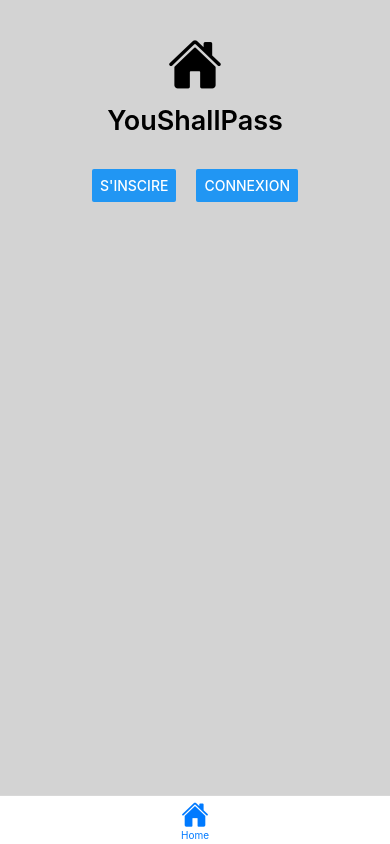
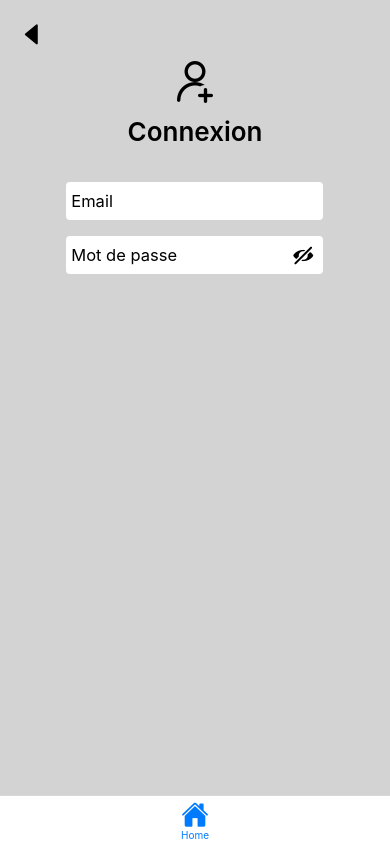
Before and after one commit to TheoSoko/passwordManager-React-Native, a React Native app: screen /Login in a window 390 px wide. Built offline with nearby package versions, Linux system fonts and the light colour scheme.

Commit message:
Ecran de connexion, connexion à fireBase finit

```diff
--- a/source/components/customInput.tsx
+++ b/source/components/customInput.tsx
@@ -5,7 +5,7 @@ import Icon from 'react-native-vector-icons/Entypo'
 type customInputProps = {
     type?: string
     onChangeText: (text:any) => void
-    onBlur: () => void
+    onBlur?: () => void
     value?: string
     placeholder?: string
     width?: number
@@ -19,7 +19,7 @@ export default function CustomInput(props:customInputProps){
         <View style={styles.inputView}>
             <TextInput
                     onChangeText={(text) => props.onChangeText(text)}
-                    onBlur={() => props.onBlur()}
+                    onBlur={() => props.onBlur ? props.onBlur() : null}
                     style={styles.input}
                     value={props.value}
                     placeholder={props.placeholder}
--- a/source/navigation/Stack.tsx
+++ b/source/navigation/Stack.tsx
@@ -4,6 +4,7 @@ import {StackRouteParams} from '../types'
 
 import Home from '../screens/Home'
 import Registration from '../screens/Registration'
+import Login from '../screens/Login'
 
 const Stack = createNativeStackNavigator<StackRouteParams>();
 
@@ -12,6 +13,7 @@ export default function StackNavigator() {
         <Stack.Navigator initialRouteName='Home' screenOptions={{headerShown: false}}>
             <Stack.Screen name="Home" component={Home}/>
             <Stack.Screen name="Registration" component={Registration}/>
+            <Stack.Screen name="Login" component={Login}/>
         </Stack.Navigator>
   )
 }
--- a/source/screens/Home.tsx
+++ b/source/screens/Home.tsx
@@ -21,7 +21,7 @@ export default function Home({navigation, route}:NativeStackScreenProps<StackRou
           </View>
           <View style={styles.loginButton}>
             <Button title={'Connexion'}
-                    onPress={() => navigation.navigate('Registration')}
+                    onPress={() => navigation.navigate('Login')}
                     accessibilityLabel="Connexion"
                     />
           </View>
--- /dev/null
+++ b/source/screens/Login.tsx
@@ -0,0 +1,123 @@
+import React, {useState, useEffect } from 'react';
+import {SafeAreaView, ScrollView, StyleSheet, Text, View, TouchableOpacity, TextInput} from 'react-native';
+import Icon from 'react-native-vector-icons/AntDesign'
+import { NativeStackScreenProps } from '@react-navigation/native-stack';
+import {StackRouteParams} from '../types'
+import validator from 'validator';
+import auth from '@react-native-firebase/auth';
+import CustomInput from '../components/customInput'
+
+
+
+// COMPOSANT ECRAN LOGIN
+export default function Login({navigation, route}:NativeStackScreenProps<StackRouteParams, 'Login'>){
+
+  const [emailState, setEmail] = useState<string>('')
+  const [passwordState, setPassword] = useState<string>('')
+  const [loginError, setloginError] = useState<string|null>()
+  const [successMessage, setSuccessMessage] = useState<string|null>()
+
+  function firebaseLogin(email:string, password:string){
+     auth().signInWithEmailAndPassword(email, password)
+     .catch((error) => {
+     if (error.code === 'auth/wrong-password' || 'auth/user-not-found') {
+        setloginError('Le nom d\'utilisateur ou le mot de passe est incorrect')
+     } else if (error.code === 'auth/invalid-email'){
+        setloginError('L\'adresse mail que vous avez entré n`\'est pas valide')
+     }
+     }).then((data) => data !== undefined && loggedIn())
+   }
+
+   function loggedIn():void{
+    setSuccessMessage('Vous êtes bien connecté!')
+    setloginError(null)
+   }
+
+    //Bouton de validation (ne s'affiche que si il n'y a pas d'erreur)
+    function renderButton(){
+      if (emailState.length > 3 && passwordState.length > 3) {
+          return (
+            <TouchableOpacity style={styles.button} onPress={() => firebaseLogin(emailState, passwordState)}>
+              <Text style={styles.buttonText}>Se connecter</Text>
+            </TouchableOpacity>
+          )
+      }
+    }
+
+  return (
+    <SafeAreaView style={styles.container}>
+        <TouchableOpacity style={styles.goBackView} onPress={() => navigation.goBack()}>
+          <Icon name='caretleft' size={23}/>
+        </TouchableOpacity>
+        <Icon name="adduser" size={48} style={styles.icon}/>
+        <Text style={styles.mainTitle}>Connexion</Text>
+
+        { /* Formulaire */ }
+
+        <View style={styles.formView}>
+          <CustomInput
+              onChangeText={(text) => setEmail(text)}
+              placeholder='Email'
+              type= 'email'
+              value={emailState}
+              />
+          <CustomInput
+              onChangeText={(text) => setPassword(text)}
+              placeholder='Mot de passe'
+              type= 'password'
+              value={passwordState}
+              />
+        {loginError ? <View><Text style={styles.error}>{loginError}</Text></View> : null}
+        {successMessage ? <View><Text style={styles.error}>{successMessage}</Text></View> : null}
+
+          {renderButton()}
+        </View>
+
+    </SafeAreaView>
+  )
+
+}
+
+
+const styles = StyleSheet.create({
+  container: {
+    backgroundColor: 'lightgrey',
+    flex: 1,
+    alignItems: 'center',
+  },
+  mainTitle: {
+    fontSize: 26,
+    fontWeight: '600',
+    marginTop: 8,
+  },
+  icon: {
+    marginTop: 9,
+  },
+  goBackView: {
+    alignSelf: 'flex-start',
+    marginTop: 22,
+    marginLeft: 22,
+  },
+  error: {
+    fontSize: 15,
+  },
+  errorView: {
+    alignItems: 'center'
+  },
+  formView: {
+    marginTop: 27,
+  },
+  button: {
+    paddingHorizontal: 10,
+    paddingVertical: 6,
+    backgroundColor: 'mediumturquoise',
+    marginTop: 24,
+    borderRadius: 7,
+  },
+  buttonText: {
+    fontSize: 17,
+    fontWeight: '500',
+    color: 'white',
+    alignSelf: 'center',
+  }
+})
--- a/source/screens/Registration.tsx
+++ b/source/screens/Registration.tsx
@@ -25,7 +25,7 @@ function fireBaseRegistration(email:string, password:string){
 }
 
 
-// COMPOSANT REGISTRATION
+// COMPOSANT ECRAN REGISTRATION
 export default function Registration({navigation, route}:NativeStackScreenProps<StackRouteParams, 'Registration'>){
 
   const [emailState, setEmail] = useState<string>('')
--- a/source/types.tsx
+++ b/source/types.tsx
@@ -1,4 +1,5 @@
 export type StackRouteParams = {
     Home: undefined
     Registration: undefined
+    Login: undefined
 }
```
